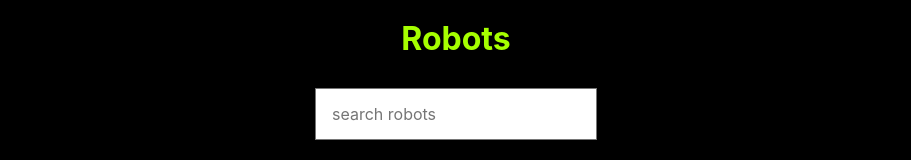
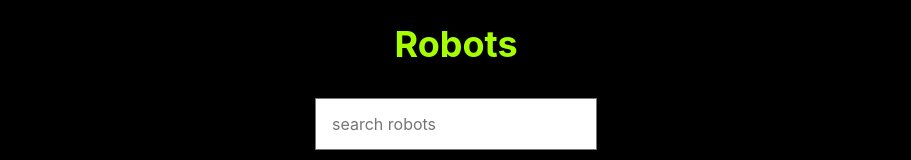
Before and after one commit to HilaryYates/Robot-Library, a React (Create React App) app: page / in a window 1280 px wide. Shown: the top 160 px of the page, without its empty margins (184-1095 px from the left). Built offline with nearby package versions, Linux system fonts and the light colour scheme.

Commit message:
style header font size

```diff
--- a/src/App.js
+++ b/src/App.js
@@ -22,7 +22,7 @@ class App extends Component {
     });
     return (
       <div className='tc'>
-        <h1>Robots</h1>
+        <h1 className='f2'>Robots</h1>
         <SearchBox searchChange={this.onSearchChange} />
         <CardList props={filteredRobots} />
       </div>
```
